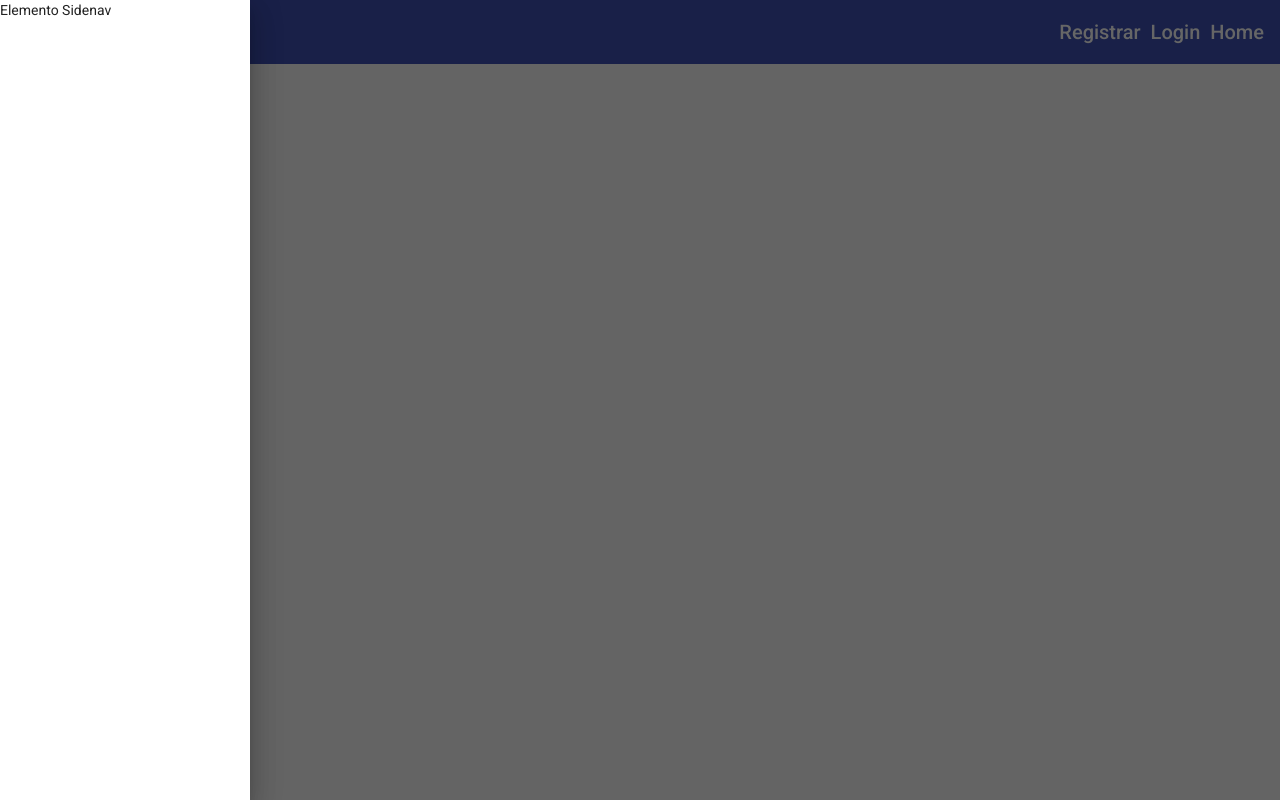
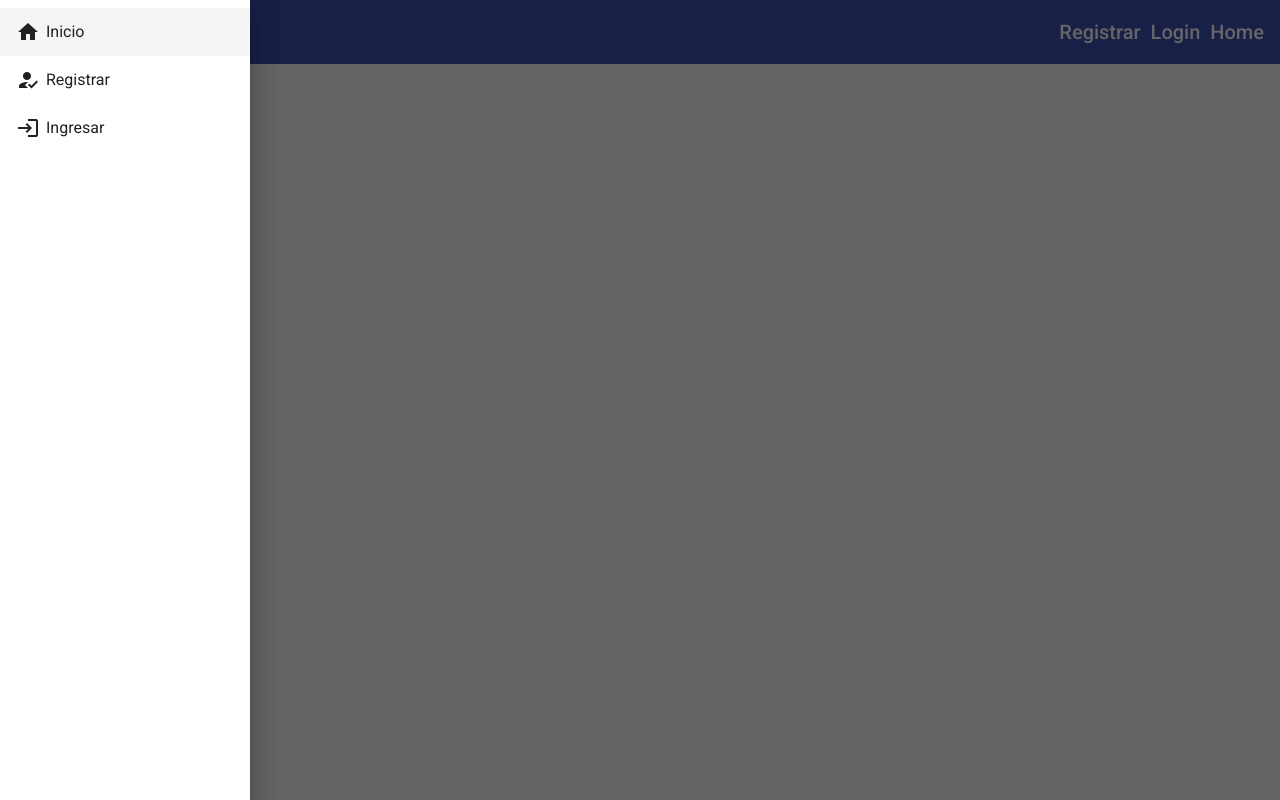
Before and after one commit to Duvan16/angular-mi-web-app, an Angular app: page / in a window 1280 px wide. Both pictures are taken after a click on the button "menu". Built offline with nearby package versions, Linux system fonts and the light colour scheme.

Commit message:
13-AgregarMenuBarraNavegacion

```diff
--- a/src/app/app.component.css
+++ b/src/app/app.component.css
@@ -23,3 +23,8 @@
     padding: 0;
     margin: 0;
 }
+
+.navegacion-list-label {
+    display: inline-block;
+    padding-left: 6px;
+}
--- a/src/app/app.component.html
+++ b/src/app/app.component.html
@@ -1,6 +1,19 @@
 <mat-sidenav-container>
     <mat-sidenav #menu role="navigation">
-        <p>Elemento Sidenav</p>
+        <mat-nav-list>
+            <a mat-list-item routerLink="/" (click)="menu.close()">
+                <mat-icon>home</mat-icon>
+                <span class="navegacion-list-label">Inicio</span>
+            </a>
+            <a mat-list-item routerLink="/registrar" (click)="menu.close()">
+                <mat-icon>how_to_reg</mat-icon>
+                <span class="navegacion-list-label">Registrar</span>
+            </a>
+            <a mat-list-item routerLink="/login" (click)="menu.close()">
+                <mat-icon>login</mat-icon>
+                <span class="navegacion-list-label">Ingresar</span>
+            </a>
+        </mat-nav-list>
     </mat-sidenav>
     <mat-sidenav-content>
         <mat-toolbar color="primary">
--- a/src/app/material.module.ts
+++ b/src/app/material.module.ts
@@ -5,6 +5,7 @@
 import { MatFormFieldModule } from '@angular/material/form-field';
 import { MatSidenavModule } from '@angular/material/sidenav';
 import { MatToolbarModule } from '@angular/material/toolbar';
+import { MatListModule } from '@angular/material/list';
 
 @NgModule({
   imports: [
@@ -14,6 +15,7 @@
     MatFormFieldModule,
     MatSidenavModule,
     MatToolbarModule,
+    MatListModule,
   ],
   exports: [
     MatButtonModule,
@@ -22,6 +24,7 @@
     MatFormFieldModule,
     MatSidenavModule,
     MatToolbarModule,
+    MatListModule,
   ],
 })
 export class MaterialModule {}
```
